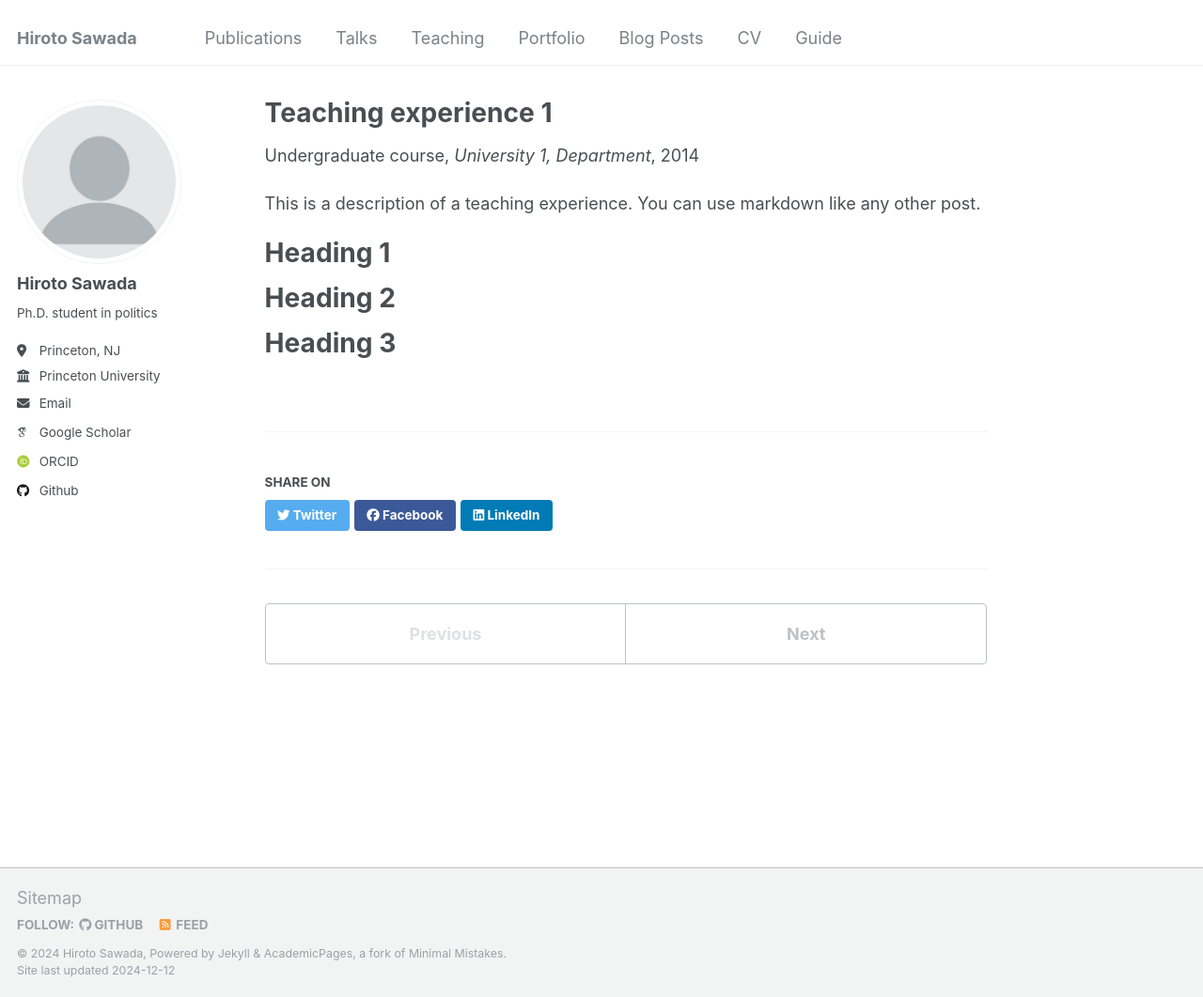
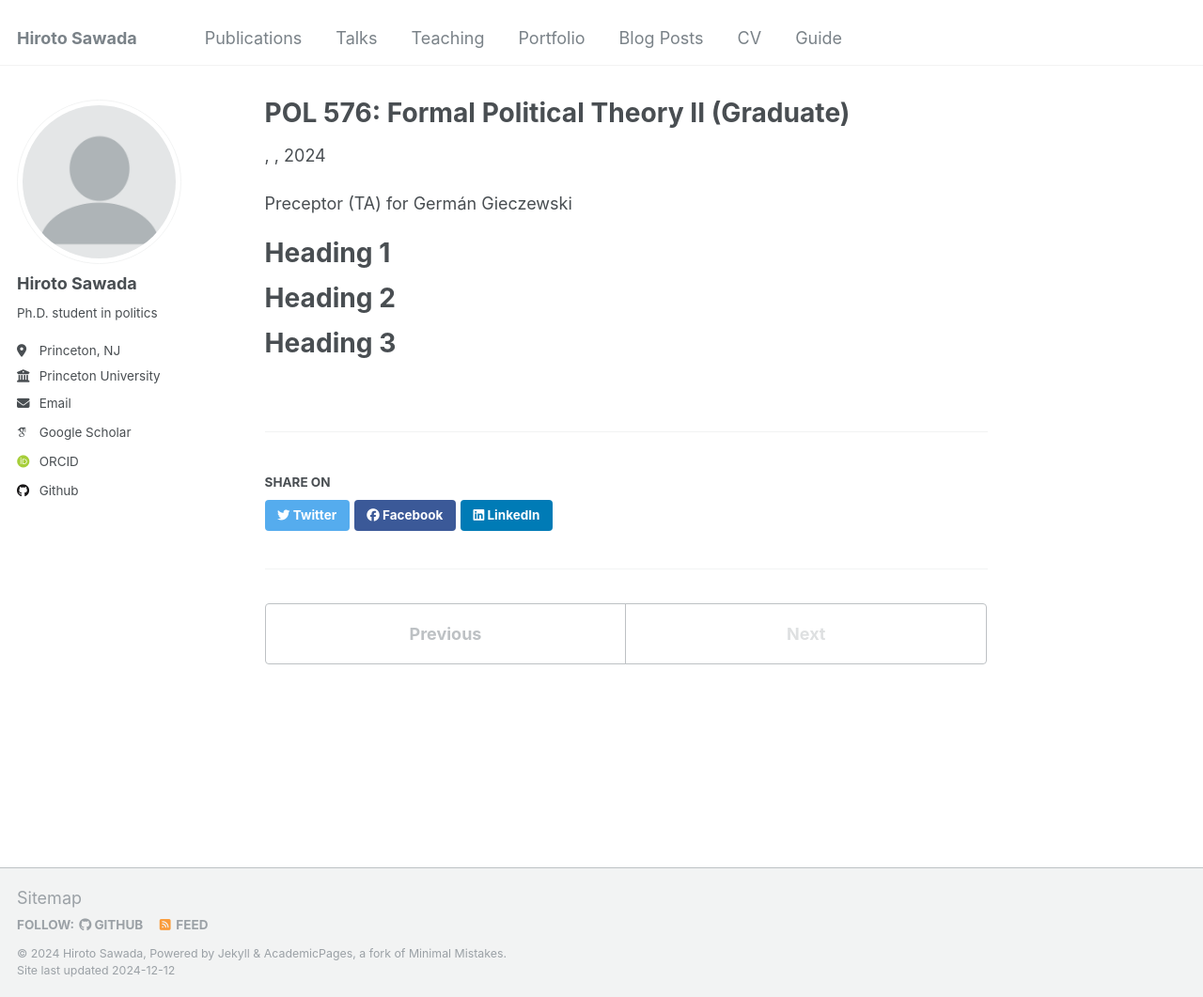
Before and after one commit to hiroto-sawada/hiroto-sawada.github.io, a Jekyll site: the page built from _teaching/2014-spring-teaching-1.md, in a window 1280 px wide and 1061 px high. Shown: the whole window at 94% size. Built offline with Jekyll 4.4.1, drawn with Linux system fonts in a browser that asks for light colours; some web fonts are replaced.

Commit message:
Update 2014-spring-teaching-1.md

```diff
--- a/_teaching/2014-spring-teaching-1.md
+++ b/_teaching/2014-spring-teaching-1.md
@@ -1,14 +1,11 @@
 ---
-title: "Teaching experience 1"
+title: "POL 576: Formal Political Theory II (Graduate)"
 collection: teaching
-type: "Undergraduate course"
-permalink: /teaching/2014-spring-teaching-1
-venue: "University 1, Department"
-date: 2014-01-01
-location: "City, Country"
+date: 2024-09-01
+location: "Princeton, NJ"
 ---
 
-This is a description of a teaching experience. You can use markdown like any other post.
+Preceptor (TA) for Germán Gieczewski
 
 Heading 1
 ======
```
